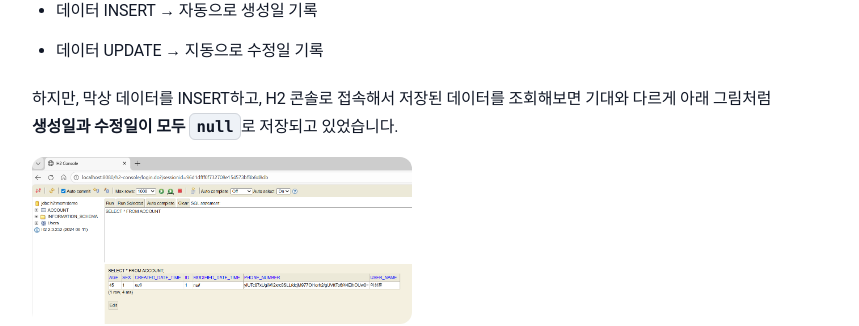
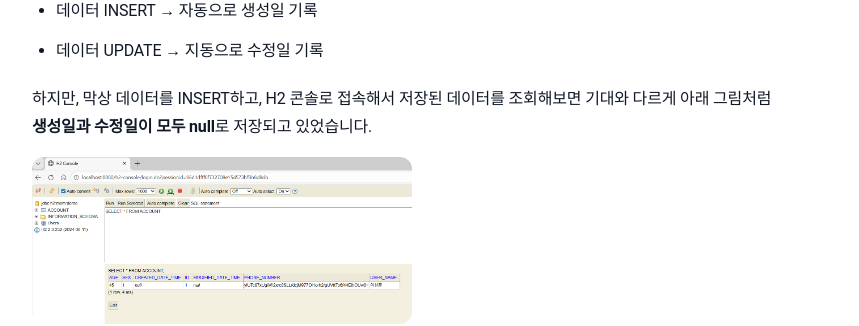
Before and after one commit to sanghoon-lee/sanghoon-lee.github.io, a Jekyll site: the page built from _posts/2026-01-21-JPAAuditing.md, in a window 1280 px wide and 900 px high, scrolled down 2177 px. Shown: the part 143-469 px from the top of the window, without its empty margins (210-1069 px from the left). Built offline with Jekyll 4.4.1, drawn with Linux system fonts in a browser that asks for light colours; nearby versions of some CDN libraries; comment, search, counter and statistics services are not loaded.

Commit message:
과거 포스팅 설명 추가 및 글 보완

```diff
--- a/_posts/2026-01-21-JPAAuditing.md
+++ b/_posts/2026-01-21-JPAAuditing.md
@@ -81,7 +81,7 @@ JPA Auditing 기능을 사용하기 위해 부모 엔티티에는 `@EntityListen
 * 데이터 INSERT → 자동으로 생성일 기록
 * 데이터 UPDATE → 지동으로 수정일 기록
 
-하지만, 막상 데이터를 INSERT하고, H2 콘솔로 접속해서 저장된 데이터를 조회해보면 기대와 다르게 아래 그림처럼 **생성일과 수정일이 모두 `null`**로 저장되고 있었습니다.
+하지만, 막상 데이터를 INSERT하고, H2 콘솔로 접속해서 저장된 데이터를 조회해보면 기대와 다르게 아래 그림처럼 **생성일과 수정일이 모두 null**로 저장되고 있었습니다.
 
 <img class="main-image" src="/assets/images/h2console.png" alt="H2 콘솔 화면(생성일과 수정일이 null로 기록)">
 
```
